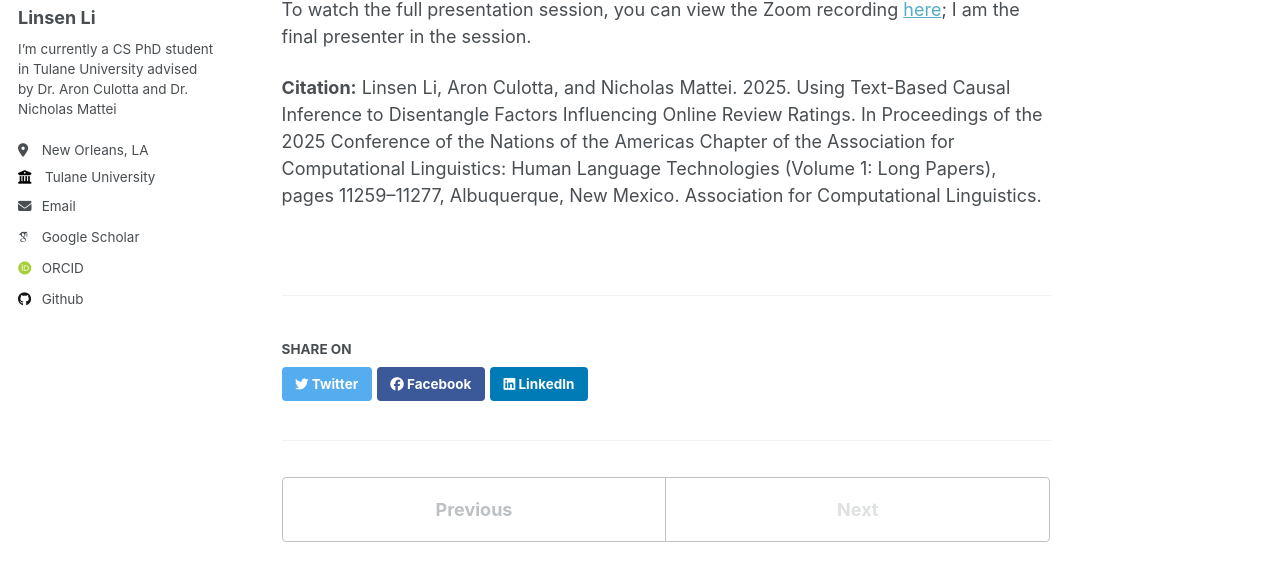
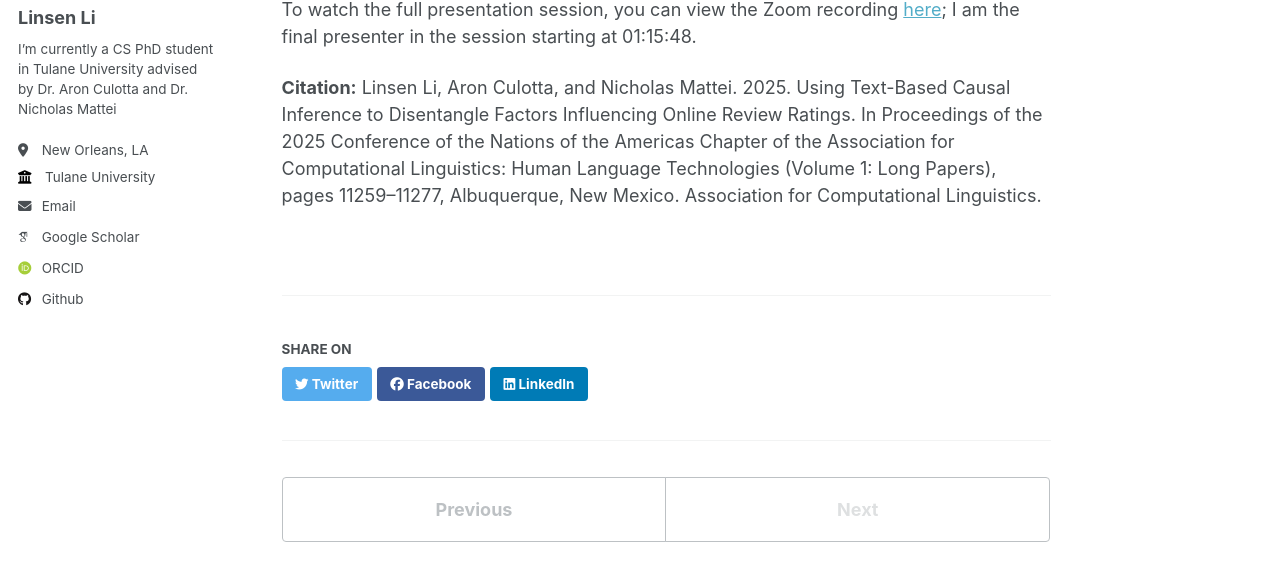
Before and after one commit to llinsenli/llinsenli.github.io, a Jekyll site: the page built from _talks/2025-04-30-NAACL.md, in a window 1280 px wide and 900 px high, scrolled down 642 px, cut to the strip 261-842 px from the top of the window. Built offline with Jekyll 4.4.1, drawn with Linux system fonts in a browser that asks for light colours; some web fonts are replaced.

Commit message:
commit: Update NAACL 2025 talk details

```diff
--- a/_talks/2025-04-30-NAACL.md
+++ b/_talks/2025-04-30-NAACL.md
@@ -23,7 +23,7 @@ To illustrate our methods and results, a detailed PowerPoint presentation has be
 </div>
 
 
-To watch the full presentation session, you can view the Zoom recording [here](https://us06web.zoom.us/rec/play/4ppUfOhlGi1hClf33Ay7K4K08ITpaeU3Y0cZs3-Z8rkjXBfOmbDemGqObiBVDJdW06bWHJ12ymqENPE3.DDQEoBdiOQqw-Tde?accessLevel=meeting&canPlayFromShare=true&from=share_recording_detail&startTime=1746048793000&componentName=rec-play&originRequestUrl=https%3A%2F%2Fus06web.zoom.us%2Frec%2Fshare%2FystlfTO-Cml4sICSCqUPWTfnpxjU9JEl3s7VX__5CXNYAKE6_mXejwxy-79xp1ns.zHCWX0xow6mWysZB%3FstartTime%3D1746048793000); I am the final presenter in the session.
+To watch the full presentation session, you can view the Zoom recording [here](https://us06web.zoom.us/rec/play/4ppUfOhlGi1hClf33Ay7K4K08ITpaeU3Y0cZs3-Z8rkjXBfOmbDemGqObiBVDJdW06bWHJ12ymqENPE3.DDQEoBdiOQqw-Tde?accessLevel=meeting&canPlayFromShare=true&from=share_recording_detail&startTime=1746048793000&componentName=rec-play&originRequestUrl=https%3A%2F%2Fus06web.zoom.us%2Frec%2Fshare%2FystlfTO-Cml4sICSCqUPWTfnpxjU9JEl3s7VX__5CXNYAKE6_mXejwxy-79xp1ns.zHCWX0xow6mWysZB%3FstartTime%3D1746048793000); I am the final presenter in the session starting at 01:15:48.
 
 **Citation:**
 Linsen Li, Aron Culotta, and Nicholas Mattei. 2025. Using Text-Based Causal Inference to Disentangle Factors Influencing Online Review Ratings. In Proceedings of the 2025 Conference of the Nations of the Americas Chapter of the Association for Computational Linguistics: Human Language Technologies (Volume 1: Long Papers), pages 11259–11277, Albuquerque, New Mexico. Association for Computational Linguistics.
```
